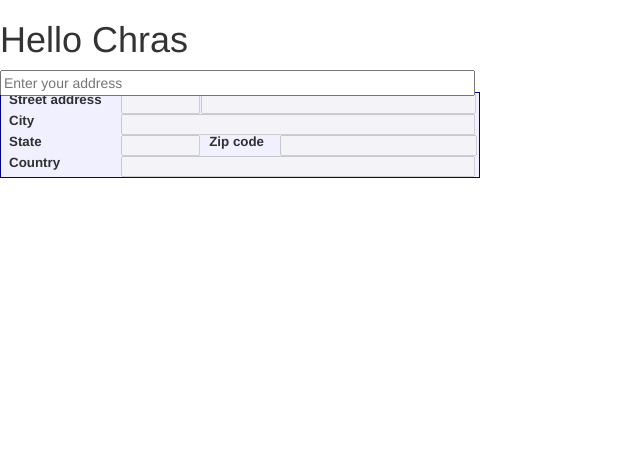
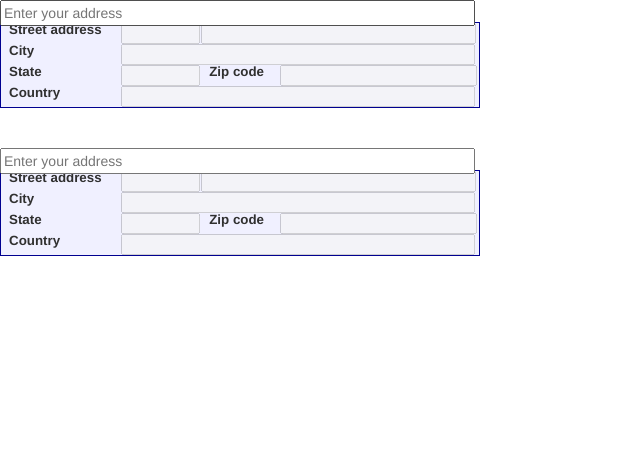
Before and after one commit to Che-Chris/Ride-Fare-Comparison, a Django app: page /ridefarecomparison/ in a window 1280 px wide. Shown: the top 455 px of the page, without its empty margins (0-640 px from the left). After the commit the page ends 256 px from the top, so only its background shows below. Run offline with Django 3.2, Linux system fonts and the light colour scheme; some libraries are stand-ins or nearby versions.

Commit message:
moves some style, added second form

```diff
--- a/ridefarecomparison/static/styles/home.css
+++ b/ridefarecomparison/static/styles/home.css
@@ -0,0 +1,49 @@
+#locationField, #controls {
+  position: relative;
+  width: 480px;
+}
+#autocomplete {
+  position: absolute;
+  top: 0px;
+  left: 0px;
+  width: 99%;
+}
+.label {
+  text-align: right;
+  font-weight: bold;
+  width: 100px;
+  color: #303030;
+}
+#address {
+  border: 1px solid #000090;
+  background-color: #f0f0ff;
+  width: 480px;
+  padding-right: 2px;
+}
+#address td {
+  font-size: 10pt;
+}
+.field {
+  width: 99%;
+}
+.slimField {
+  width: 80px;
+}
+.wideField {
+  width: 200px;
+}
+#locationField {
+  height: 20px;
+  margin-bottom: 2px;
+}
+/* Always set the map height explicitly to define the size of the div
+ * element that contains the map. */
+#map {
+  height: 100%;
+}
+/* Optional: Makes the sample page fill the window. */
+html, body {
+  height: 100%;
+  margin: 0;
+  padding: 0;
+}
--- a/ridefarecomparison/templates/home.html
+++ b/ridefarecomparison/templates/home.html
@@ -3,66 +3,14 @@
 {% block content %}
 
 <!DOCTYPE html>
-<h1> Hello Chras </h1>
+<form action="results" method="get">
   <html>
   <head>
     <title>Place Autocomplete Address Form</title>
     <meta name="viewport" content="initial-scale=1.0, user-scalable=no">
     <meta charset="utf-8">
-  <style>
-    /* Always set the map height explicitly to define the size of the div
-     * element that contains the map. */
-    #map {
-      height: 100%;
-    }
-    /* Optional: Makes the sample page fill the window. */
-    html, body {
-      height: 100%;
-      margin: 0;
-      padding: 0;
-    }
-  </style>
     <link type="text/css" rel="stylesheet" href="https://fonts.googleapis.com/css?family=Roboto:300,400,500">
-  <style>
-    #locationField, #controls {
-      position: relative;
-      width: 480px;
-    }
-    #autocomplete {
-      position: absolute;
-      top: 0px;
-      left: 0px;
-      width: 99%;
-    }
-    .label {
-      text-align: right;
-      font-weight: bold;
-      width: 100px;
-      color: #303030;
-    }
-    #address {
-      border: 1px solid #000090;
-      background-color: #f0f0ff;
-      width: 480px;
-      padding-right: 2px;
-    }
-    #address td {
-      font-size: 10pt;
-    }
-    .field {
-      width: 99%;
-    }
-    .slimField {
-      width: 80px;
-    }
-    .wideField {
-      width: 200px;
-    }
-    #locationField {
-      height: 20px;
-      margin-bottom: 2px;
-    }
-  </style>
+    <link type="text/css" rel="stylesheet" href="static/styles/home.css">
   </head>
 
   <body>
@@ -171,9 +119,129 @@
         }
       }
     </script>
-  <script src="https://maps.googleapis.com/maps/api/js?key=AIzaSyCqiPRJOeMCQNGD3khud9cxoyn75s37oOU&libraries=places&callback=initAutocomplete"
+    <script src="https://maps.googleapis.com/maps/api/js?key={{google_api}}&libraries=places&callback=initAutocomplete"
+        async defer></script>
+  </body>
+  <br>
+  <br>
+  <head>
+    <title>Place Autocomplete Address Form</title>
+    <meta name="viewport" content="initial-scale=1.0, user-scalable=no">
+    <meta charset="utf-8">
+
+  </head>
+
+  <body>
+    <div id="locationField">
+      <input id="autocomplete" placeholder="Enter your address"
+             onFocus="geolocate()" type="text"></input>
+    </div>
+
+    <table id="address">
+      <tr>
+        <td class="label">Street address</td>
+        <td class="slimField"><input class="field" id="street_number"
+              disabled="true"></input></td>
+        <td class="wideField" colspan="2"><input class="field" id="route"
+              disabled="true"></input></td>
+      </tr>
+      <tr>
+        <td class="label">City</td>
+        <!-- Note: Selection of address components in this example is typical.
+             You may need to adjust it for the locations relevant to your app. See
+             https://developers.google.com/maps/documentation/javascript/examples/places-autocomplete-addressform
+        -->
+        <td class="wideField" colspan="3"><input class="field" id="locality"
+              disabled="true"></input></td>
+      </tr>
+      <tr>
+        <td class="label">State</td>
+        <td class="slimField"><input class="field"
+              id="administrative_area_level_1" disabled="true"></input></td>
+        <td class="label">Zip code</td>
+        <td class="wideField"><input class="field" id="postal_code"
+              disabled="true"></input></td>
+      </tr>
+      <tr>
+        <td class="label">Country</td>
+        <td class="wideField" colspan="3"><input class="field"
+              id="country" disabled="true"></input></td>
+      </tr>
+    </table>
+
+    <script>
+      // This example displays an address form, using the autocomplete feature
+      // of the Google Places API to help users fill in the information.
+
+      // This example requires the Places library. Include the libraries=places
+      // parameter when you first load the API. For example:
+      // <script src="https://maps.googleapis.com/maps/api/js?key=YOUR_API_KEY&libraries=places">
+
+      var placeSearch, autocomplete;
+      var componentForm = {
+        street_number: 'short_name',
+        route: 'long_name',
+        locality: 'long_name',
+        administrative_area_level_1: 'short_name',
+        country: 'long_name',
+        postal_code: 'short_name'
+      };
+
+      function initAutocomplete() {
+        // Create the autocomplete object, restricting the search to geographical
+        // location types.
+        autocomplete = new google.maps.places.Autocomplete(
+            /** @type {!HTMLInputElement} */(document.getElementById('autocomplete')),
+            {types: ['geocode']});
+
+        // When the user selects an address from the dropdown, populate the address
+        // fields in the form.
+        autocomplete.addListener('place_changed', fillInAddress);
+      }
+
+      function fillInAddress() {
+        // Get the place details from the autocomplete object.
+        var place = autocomplete.getPlace();
+
+        for (var component in componentForm) {
+          document.getElementById(component).value = '';
+          document.getElementById(component).disabled = false;
+        }
+
+        // Get each component of the address from the place details
+        // and fill the corresponding field on the form.
+        for (var i = 0; i < place.address_components.length; i++) {
+          var addressType = place.address_components[i].types[0];
+          if (componentForm[addressType]) {
+            var val = place.address_components[i][componentForm[addressType]];
+            document.getElementById(addressType).value = val;
+          }
+        }
+      }
+
+      // Bias the autocomplete object to the user's geographical location,
+      // as supplied by the browser's 'navigator.geolocation' object.
+      function geolocate() {
+        if (navigator.geolocation) {
+          navigator.geolocation.getCurrentPosition(function(position) {
+            var geolocation = {
+              lat: position.coords.latitude,
+              lng: position.coords.longitude
+            };
+            var circle = new google.maps.Circle({
+              center: geolocation,
+              radius: position.coords.accuracy
+            });
+            autocomplete.setBounds(circle.getBounds());
+          });
+        }
+      }
+    </script>
+    <script src="https://maps.googleapis.com/maps/api/js?key={{google_api}}&libraries=places&callback=initAutocomplete"
         async defer></script>
   </body>
   </html>
+</form>
+
 
 {% endblock %}
```
Lines whose indentation alone changed are shown as unchanged.
